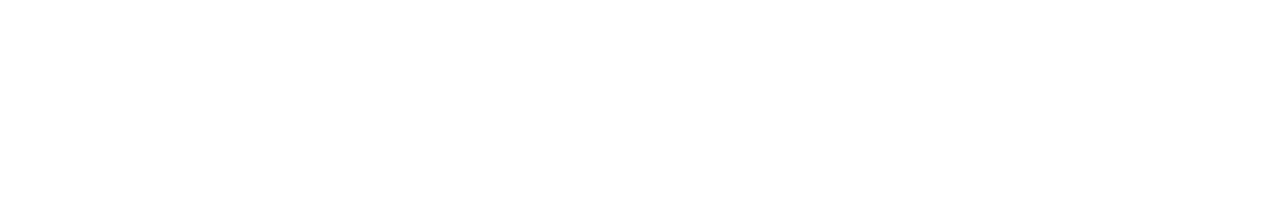
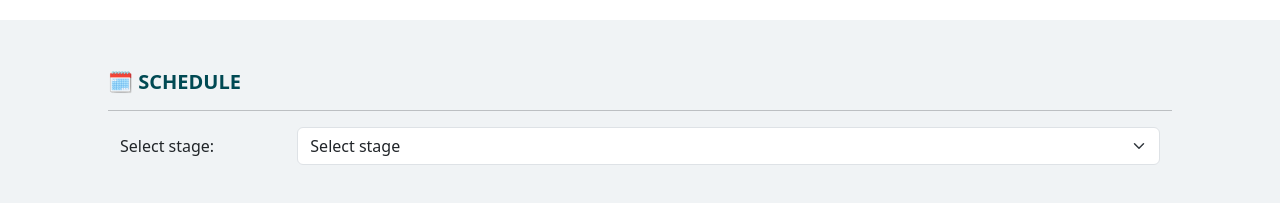
Before and after one commit to br0kenpixel/nconnect-fe2, a Nuxt app: page / in a window 1280 px wide. Shown: the part 1341-1544 px from the top of the page. Before the commit the page ends 1361 px from the top, so only its background shows below. Built offline with nearby package versions, Linux system fonts and the light colour scheme.

Commit message:
add schedule area

```diff
--- /dev/null
+++ b/components/ScheduleArea.vue
@@ -0,0 +1,139 @@
+<script setup lang="ts">
+const schedule = [
+    {
+        stage: "DATA & AI",
+        when: "12.03.2020",
+        schedule: [
+            {
+                from: "09:00",
+                to: "10:00",
+                title: "Event preparation",
+                description: "Preparing fot the event",
+                guests: null
+            },
+            {
+                from: "10:15",
+                to: "12:00",
+                title: "Data collection using Python",
+                description: "Collecting user data with Python",
+                speaker: {
+                    name: "John Doe",
+                    image: "/",
+                    employer: "IBM"
+                }
+            },
+            {
+                from: "12:05",
+                to: "12:30",
+                title: "Coffee break",
+                description: "Driking coffee...",
+                speaker: null,
+            }
+        ]
+    },
+    {
+        stage: "PENTESTING",
+        when: "12.03.2020",
+        schedule: [
+            {
+                from: "09:00",
+                to: "10:00",
+                title: "Event preparation",
+                description: "Preparing fot the event",
+                guests: null
+            },
+            {
+                from: "10:15",
+                to: "12:00",
+                title: "Data collection using Python",
+                description: "Collecting user data with Python",
+                speaker: {
+                    name: "John Doe",
+                    image: "/",
+                    employer: "IBM"
+                }
+            }
+        ]
+    },
+];
+</script>
+
+<template>
+    <div id="scedule-area-root">
+        <div class="container" id="schedule-area">
+            <h5>🗓 Schedule</h5>
+
+            <hr>
+
+            <div class="container">
+                <div class="row justify-content-center align-items-center">
+                    <div class="col-sm-2">
+                        <span>Select stage:</span>
+                    </div>
+                    <div class="col-sm">
+                        <select class="form-select" v-model="selected_stage">
+                            <option :value="null" selected>Select stage</option>
+                            <option v-for="(entry, index) in schedule" :value="index">{{ entry.stage }} ({{
+                                entry.when }})
+                            </option>
+                        </select>
+                    </div>
+                </div>
+            </div>
+
+            <br>
+
+            <!-- Accordion -->
+
+            <div class="accordion accordion-flush" id="accordionFlush" v-if="selected_stage !== null">
+                <div class="accordion-item" v-for="(time_window, index) in schedule[selected_stage].schedule">
+                    <h2 class="accordion-header">
+                        <button class="accordion-button collapsed" type="button" data-bs-toggle="collapse"
+                            :data-bs-target="`#flush-collapse-${index}`" aria-expanded="false"
+                            :aria-controls="`flush-collapse-${index}`">
+                            {{ time_window.from }} - {{ time_window.to }} | {{ time_window.title }}
+                        </button>
+                    </h2>
+                    <div :id="`flush-collapse-${index}`" class="accordion-collapse collapse"
+                        data-bs-parent="#accordionFlush">
+                        <div class="accordion-body">
+                            <p>{{ time_window.description }}</p>
+                            <div v-if="time_window.speaker">
+                                <ScheduleInfo :speaker="time_window.speaker!.name" :image="time_window.speaker!.image"
+                                    :employer="time_window.speaker!.employer" />
+                            </div>
+                        </div>
+                    </div>
+                </div>
+            </div>
+        </div>
+    </div>
+</template>
+
+<style scoped>
+#schedule-area {
+    padding-top: 50px;
+    padding-bottom: 50px;
+    width: 85%;
+}
+
+#scedule-area-root {
+    background: #f0f3f5;
+}
+
+h5 {
+    color: #004953;
+    text-transform: uppercase;
+    font-weight: bold;
+}
+</style>
+
+<script lang="ts">
+export default {
+    data() {
+        return {
+            selected_stage: null as (number | null)
+        }
+    }
+}
+</script>
--- /dev/null
+++ b/components/ScheduleInfo.vue
@@ -0,0 +1,40 @@
+<template>
+    <div class="card mb-3" style="max-width: 540px;" id="card-root">
+        <div class="row g-0">
+            <div class="col-md-4">
+                <NuxtImg src="/" class="img-fluid rounded-start" :alt="speaker" />
+            </div>
+            <div class="col-md-8">
+                <div class="card-body">
+                    <h5 class="card-title">{{ speaker }}</h5>
+                    <p class="card-text">{{ employer }}</p>
+                </div>
+            </div>
+        </div>
+    </div>
+</template>
+
+<style scoped>
+#card-root {
+    border: none;
+}
+</style>
+
+<script lang="ts">
+export default {
+    props: {
+        speaker: {
+            type: String,
+            required: true,
+        },
+        image: {
+            type: String,
+            required: true,
+        },
+        employer: {
+            type: String,
+            required: true,
+        }
+    }
+}
+</script>
--- a/pages/index.vue
+++ b/pages/index.vue
@@ -5,6 +5,7 @@
         <Carousel />
         <AboutArea />
         <SpeakersArea />
+        <ScheduleArea />
     </div>
 </template>
 
```
